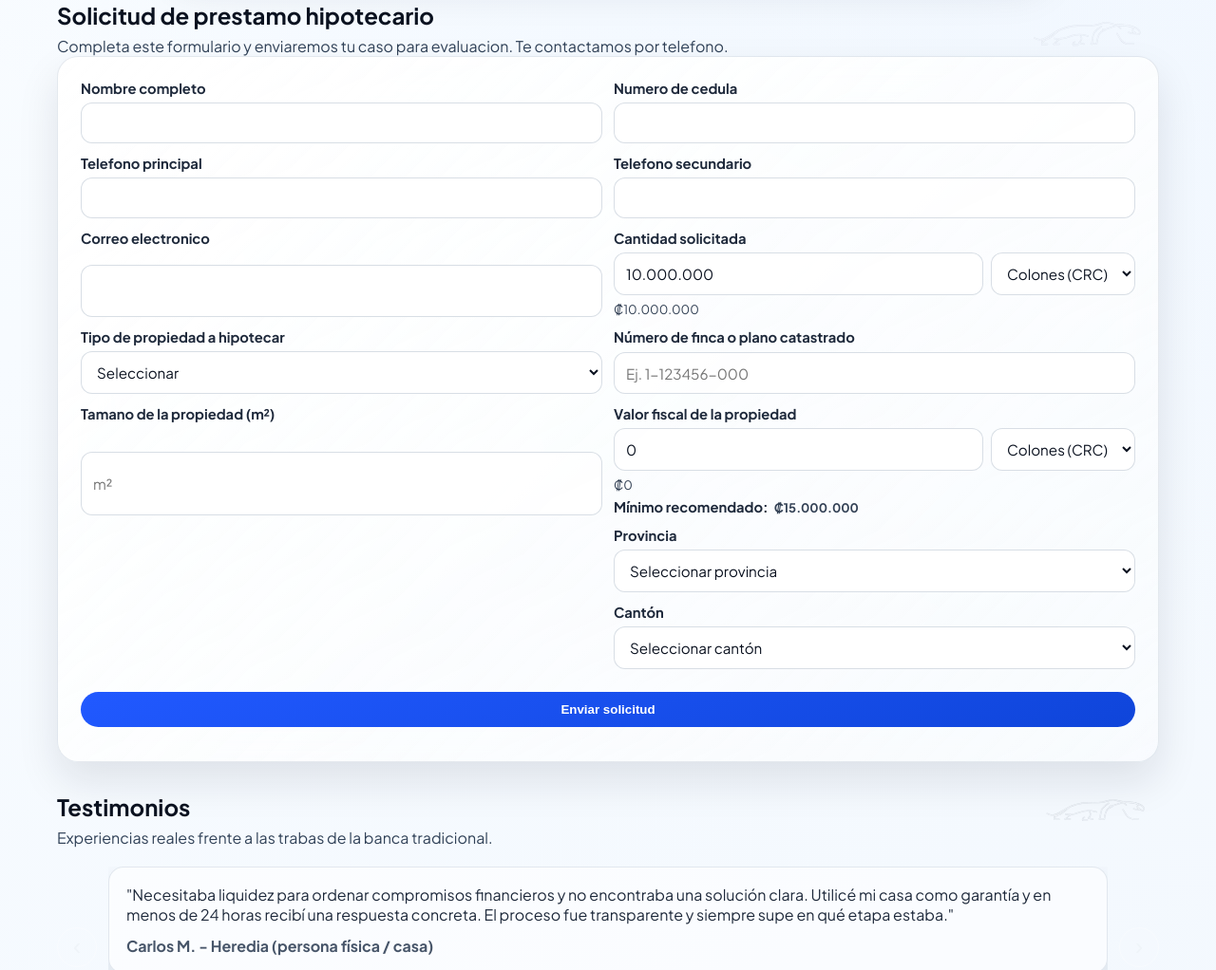
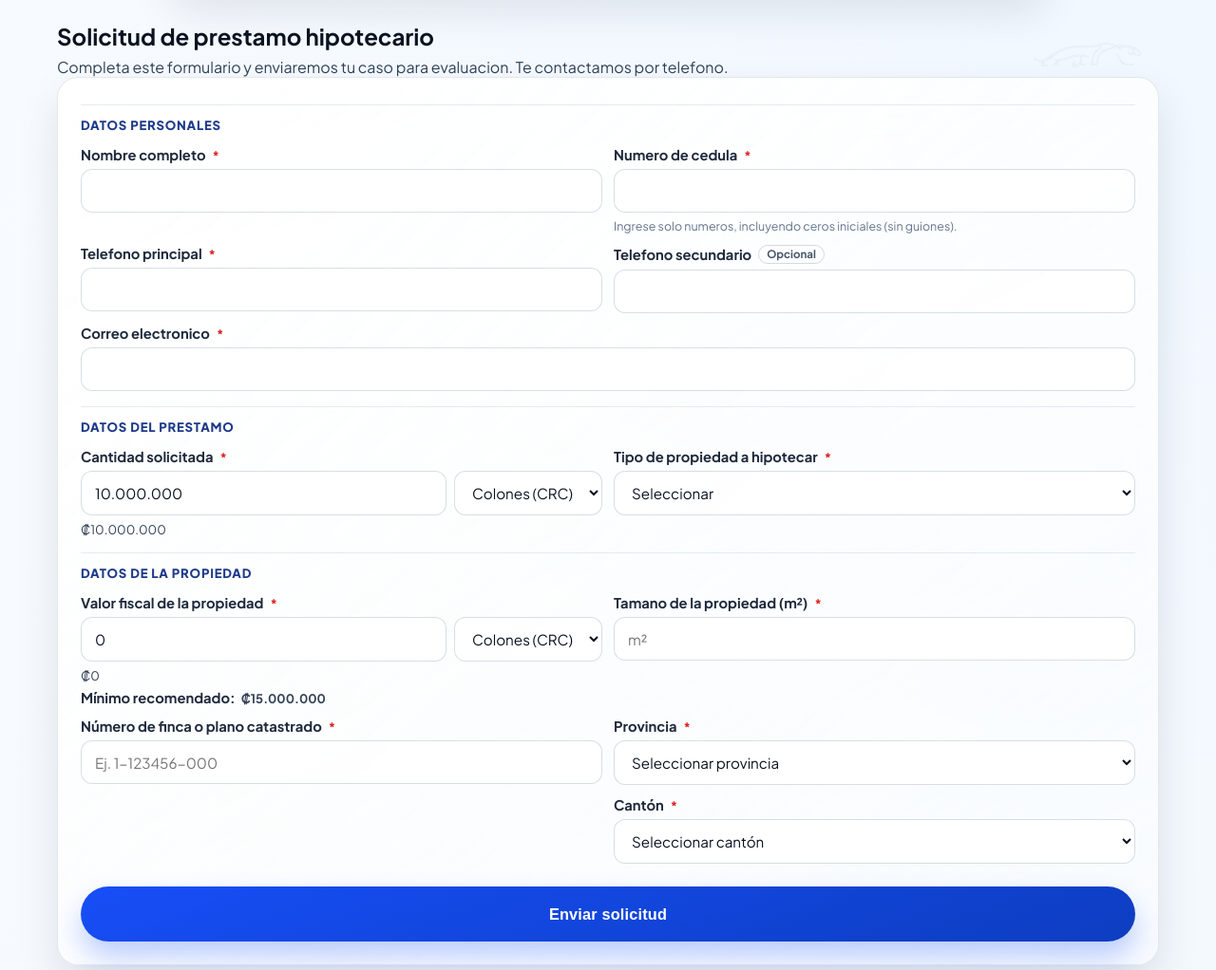
Before and after one commit to DavidArayaS/prestamosjaguar, a website: page public/index.html in a window 1280 px wide. Shown: the part 1590-2612 px from the top of the page at 95% size. Drawn offline with Linux system fonts and the light colour scheme; no server answers.

Commit message:
update form

```diff
--- a/public/app.js
+++ b/public/app.js
@@ -43,8 +43,10 @@ const translations = {
     formText: 'Completa este formulario y enviaremos tu caso para evaluación. Te contactamos por teléfono.',
     fName: 'Nombre completo',
     fId: 'Número de cédula',
+    fIdHint: 'Ingrese solo números, incluyendo ceros iniciales (sin guiones).',
     fPhoneMain: 'Teléfono principal',
     fPhoneSec: 'Teléfono secundario',
+    optionalLabel: 'Opcional',
     fEmail: 'Correo electrónico',
     fAmount: 'Cantidad solicitada',
     fPropertyType: 'Tipo de propiedad a hipotecar',
@@ -61,11 +63,14 @@ const translations = {
     fCanton: 'Cantón',
     fSelectProvince: 'Seleccionar provincia',
     fSelectCanton: 'Seleccionar cantón',
+    formGroupPersonal: 'Datos personales',
+    formGroupLoan: 'Datos del préstamo',
+    formGroupProperty: 'Datos de la propiedad',
     currencyCRC: 'Colones (CRC)',
     currencyUSD: 'Dólares (USD)',
     formSubmit: 'Enviar solicitud',
     formSending: 'Enviando solicitud...',
-    formSuccess: 'Solicitud enviada correctamente. Te contactaremos pronto.',
+    formSuccess: 'Recibimos su solicitud con éxito. Nuestro equipo le contactará muy pronto.',
     formError: 'No se pudo enviar. Revisa los datos o la configuración del servidor.',
     captchaRequired: 'Completa el captcha para enviar la solicitud.',
     emailDomainError: 'Usa un correo válido de Gmail, Hotmail, Live, Outlook, Proton o Apple.',
@@ -117,8 +122,10 @@ const translations = {
     formText: 'Complete this form and we will send your case for review. We will contact you by phone.',
     fName: 'Full name',
     fId: 'ID number',
+    fIdHint: 'Enter digits only, including leading zeros (no hyphens).',
     fPhoneMain: 'Primary phone',
     fPhoneSec: 'Secondary phone',
+    optionalLabel: 'Optional',
     fEmail: 'Email address',
     fAmount: 'Requested amount',
     fPropertyType: 'Property type for collateral',
@@ -135,6 +142,9 @@ const translations = {
     fCanton: 'County',
     fSelectProvince: 'Select province',
     fSelectCanton: 'Select county',
+    formGroupPersonal: 'Personal details',
+    formGroupLoan: 'Loan details',
+    formGroupProperty: 'Property details',
     currencyCRC: 'Colones (CRC)',
     currencyUSD: 'Dollars (USD)',
     formSubmit: 'Send application',
@@ -191,8 +201,10 @@ const translations = {
     formText: 'Remplissez ce formulaire et nous évaluerons votre dossier. Nous vous contacterons par téléphone.',
     fName: 'Nom complet',
     fId: 'Numéro d’identité',
+    fIdHint: 'Entrez uniquement des chiffres, y compris les zéros initiaux (sans tirets).',
     fPhoneMain: 'Téléphone principal',
     fPhoneSec: 'Téléphone secondaire',
+    optionalLabel: 'Optionnel',
     fEmail: 'Courriel',
     fAmount: 'Montant demandé',
     fPropertyType: 'Type de propriété à hypothéquer',
@@ -209,6 +221,9 @@ const translations = {
     fCanton: 'Canton',
     fSelectProvince: 'Sélectionner la province',
     fSelectCanton: 'Sélectionner le canton',
+    formGroupPersonal: 'Données personnelles',
+    formGroupLoan: 'Données du prêt',
+    formGroupProperty: 'Données de la propriété',
     currencyCRC: 'Colones (CRC)',
     currencyUSD: 'Dollars (USD)',
     formSubmit: 'Envoyer la demande',
--- a/public/index.html
+++ b/public/index.html
@@ -210,16 +210,29 @@
         </div>
 
         <form id="loanForm" class="loan-form glass card-raise" autocomplete="off">
+          <p class="full form-group-title" data-i18n="formGroupPersonal">Datos personales</p>
           <label>
+            <span class="field-label">
               <span data-i18n="fName">Nombre completo</span>
+              <small class="req-mark" aria-hidden="true">*</small>
+            </span>
             <input name="nombreCompleto" maxlength="40" required />
           </label>
           <label>
+            <span class="field-label">
               <span data-i18n="fId">Numero de cedula</span>
+              <small class="req-mark" aria-hidden="true">*</small>
+            </span>
             <input name="cedula" inputmode="numeric" pattern="[0-9]{1,11}" maxlength="11" required />
+            <small class="field-help subtle" data-i18n="fIdHint">
+              Ingrese solo numeros, incluyendo ceros iniciales (sin guiones).
+            </small>
           </label>
           <label>
+            <span class="field-label">
               <span data-i18n="fPhoneMain">Telefono principal</span>
+              <small class="req-mark" aria-hidden="true">*</small>
+            </span>
             <input
               name="telefonoPrincipal"
               inputmode="numeric"
@@ -229,15 +242,26 @@
             />
           </label>
           <label>
+            <span class="field-label">
               <span data-i18n="fPhoneSec">Telefono secundario</span>
+              <small class="optional-mark" data-i18n="optionalLabel">Opcional</small>
+            </span>
             <input name="telefonoSecundario" inputmode="numeric" pattern="[0-9]{8}" maxlength="8" />
           </label>
-          <label>
+          <label class="full">
+            <span class="field-label">
               <span data-i18n="fEmail">Correo electronico</span>
+              <small class="req-mark" aria-hidden="true">*</small>
+            </span>
             <input type="email" name="correo" maxlength="50" required />
           </label>
+
+          <p class="full form-group-title" data-i18n="formGroupLoan">Datos del prestamo</p>
           <label>
+            <span class="field-label">
               <span data-i18n="fAmount">Cantidad solicitada</span>
+              <small class="req-mark" aria-hidden="true">*</small>
+            </span>
             <div class="money-field">
               <input
                 type="text"
@@ -255,7 +279,10 @@
             <small class="field-help" id="montoPreview">₡0</small>
           </label>
           <label>
+            <span class="field-label">
               <span data-i18n="fPropertyType">Tipo de propiedad a hipotecar</span>
+              <small class="req-mark" aria-hidden="true">*</small>
+            </span>
             <select name="tipoPropiedad" required>
               <option value="" data-i18n="fSelect">Seleccionar</option>
               <option value="Casa" data-i18n="fHouse">Casa</option>
@@ -264,24 +291,13 @@
               <option value="Comercial" data-i18n="fCommercial">Comercial</option>
             </select>
           </label>
+
+          <p class="full form-group-title" data-i18n="formGroupProperty">Datos de la propiedad</p>
           <label>
-            <span data-i18n="fLandRecord">Número de finca o plano catastrado</span>
-            <input name="numeroFincaPlano" maxlength="60" placeholder="Ej. 1-123456-000" />
-          </label>
-          <label>
-            <span data-i18n="fPropertySize">Tamano de la propiedad (m²)</span>
-            <input
-              type="number"
-              name="tamanoPropiedad"
-              placeholder="m²"
-              min="1"
-              max="50000"
-              step="1"
-              required
-            />
-          </label>
-          <label>
+            <span class="field-label">
               <span data-i18n="fFiscal">Valor fiscal de la propiedad</span>
+              <small class="req-mark" aria-hidden="true">*</small>
+            </span>
             <div class="money-field">
               <input type="number" name="valorFiscal" min="0" step="1" value="0" required />
               <select name="monedaValorFiscal" required>
@@ -295,14 +311,48 @@
               <strong id="fiscalMinHint">₡0</strong>
             </small>
           </label>
+          <label>
+            <span class="field-label">
+              <span data-i18n="fPropertySize">Tamano de la propiedad (m²)</span>
+              <small class="req-mark" aria-hidden="true">*</small>
+            </span>
+            <input
+              type="number"
+              name="tamanoPropiedad"
+              placeholder="m²"
+              min="1"
+              max="50000"
+              step="1"
+              required
+            />
+          </label>
+          <label>
+            <span class="field-label">
+              <span data-i18n="fLandRecord">Número de finca o plano catastrado</span>
+              <small class="req-mark" aria-hidden="true">*</small>
+            </span>
+            <input
+              name="numeroFincaPlano"
+              maxlength="20"
+              pattern="[A-Za-z0-9-]{1,20}"
+              placeholder="Ej. 1-123456-000"
+              required
+            />
+          </label>
           <label class="location-left">
+            <span class="field-label">
               <span data-i18n="fProvince">Provincia</span>
+              <small class="req-mark" aria-hidden="true">*</small>
+            </span>
             <select name="provincia" id="provinciaSelect" required>
               <option value="" data-i18n="fSelectProvince">Seleccionar provincia</option>
             </select>
           </label>
           <label class="location-left">
+            <span class="field-label">
               <span data-i18n="fCanton">Cantón</span>
+              <small class="req-mark" aria-hidden="true">*</small>
+            </span>
             <select name="canton" id="cantonSelect" required>
               <option value="" data-i18n="fSelectCanton">Seleccionar cantón</option>
             </select>
--- a/public/styles.css
+++ b/public/styles.css
@@ -567,6 +567,7 @@ h1 {
 label {
   display: grid;
   gap: 6px;
+  align-content: start;
 }
 
 label span {
@@ -575,17 +576,53 @@ label span {
   color: #1e293b;
 }
 
+.field-label {
+  display: inline-flex;
+  align-items: center;
+  gap: 7px;
+}
+
+.req-mark {
+  color: #dc2626;
+  font-size: 0.82rem;
+  font-weight: 800;
+}
+
+.optional-mark {
+  color: #475569;
+  font-size: 0.72rem;
+  font-weight: 700;
+  border: 1px solid rgba(148, 163, 184, 0.4);
+  border-radius: 999px;
+  padding: 2px 8px;
+  line-height: 1.2;
+}
+
 input,
 select:not(.lang-select),
 textarea {
   width: 100%;
   border-radius: 12px;
   border: 1px solid rgba(148, 163, 184, 0.36);
-  padding: 11px 12px;
+  padding: 12px 14px;
+  min-height: 46px;
+  line-height: 1.25;
   font-size: 0.95rem;
   font-family: inherit;
   color: var(--ink);
   background: var(--glass-solid);
+  transition: border-color 0.2s ease, box-shadow 0.2s ease, background-color 0.2s ease;
+}
+
+input[type='number'] {
+  appearance: textfield;
+  -moz-appearance: textfield;
+}
+
+input[type='number']::-webkit-outer-spin-button,
+input[type='number']::-webkit-inner-spin-button {
+  -webkit-appearance: none;
+  margin: 0;
 }
 
 .money-field {
@@ -596,6 +633,21 @@ textarea {
 
 .money-field select {
   min-width: 130px;
+  min-height: 46px;
+}
+
+.loan-form input[name='tamanoPropiedad'] {
+  height: 46px;
+  min-height: 46px;
+}
+
+input:focus-visible,
+select:focus-visible,
+textarea:focus-visible {
+  outline: none;
+  border-color: rgba(33, 89, 255, 0.72);
+  box-shadow: 0 0 0 3px rgba(33, 89, 255, 0.16);
+  background: #ffffff;
 }
 
 .field-help {
@@ -604,6 +656,11 @@ textarea {
   display: inline-flex;
   align-items: center;
   gap: 6px;
+}
+
+.field-help.subtle {
+  color: #64748b;
+  font-size: 0.78rem;
 }
 
 .calc-result {
@@ -683,6 +740,17 @@ textarea {
   gap: 12px;
 }
 
+.form-group-title {
+  margin: 4px 0 2px;
+  padding-top: 12px;
+  border-top: 1px solid rgba(148, 163, 184, 0.22);
+  font-size: 0.82rem;
+  letter-spacing: 0.06em;
+  text-transform: uppercase;
+  font-weight: 800;
+  color: #1e3a8a;
+}
+
 .full {
   grid-column: 1 / -1;
 }
@@ -699,14 +767,47 @@ textarea {
 .form-status {
   margin: 0;
   font-weight: 700;
+  padding: 12px 14px;
+  border-radius: 12px;
+  border: 1px solid transparent;
+}
+
+.form-status:empty {
+  display: none;
 }
 
 .form-status.ok {
-  color: #8af0be;
+  color: #14532d;
+  background: #dcfce7;
+  border-color: #86efac;
 }
 
 .form-status.error {
-  color: #ffc5c5;
+  color: #7f1d1d;
+  background: #fee2e2;
+  border-color: #fca5a5;
+}
+
+.loan-form .btn-primary[type='submit'] {
+  min-height: 58px;
+  padding: 15px 24px;
+  font-size: 1.02rem;
+  font-weight: 800;
+  letter-spacing: 0.01em;
+  background: linear-gradient(160deg, #174ef7, #0d3dc0);
+  box-shadow: 0 16px 30px rgba(23, 78, 247, 0.28);
+  transition: transform 0.22s ease, box-shadow 0.22s ease, filter 0.22s ease;
+}
+
+.loan-form .btn-primary[type='submit']:hover {
+  transform: translateY(-2px);
+  box-shadow: 0 20px 34px rgba(23, 78, 247, 0.34);
+  filter: saturate(1.06);
+}
+
+.loan-form .btn-primary[type='submit']:active {
+  transform: translateY(0);
+  box-shadow: 0 12px 22px rgba(23, 78, 247, 0.24);
 }
 
 .testimonials {
```
Also changed, not shown: server.js (+8 -5 lines). Lines whose indentation alone changed are shown as unchanged.
